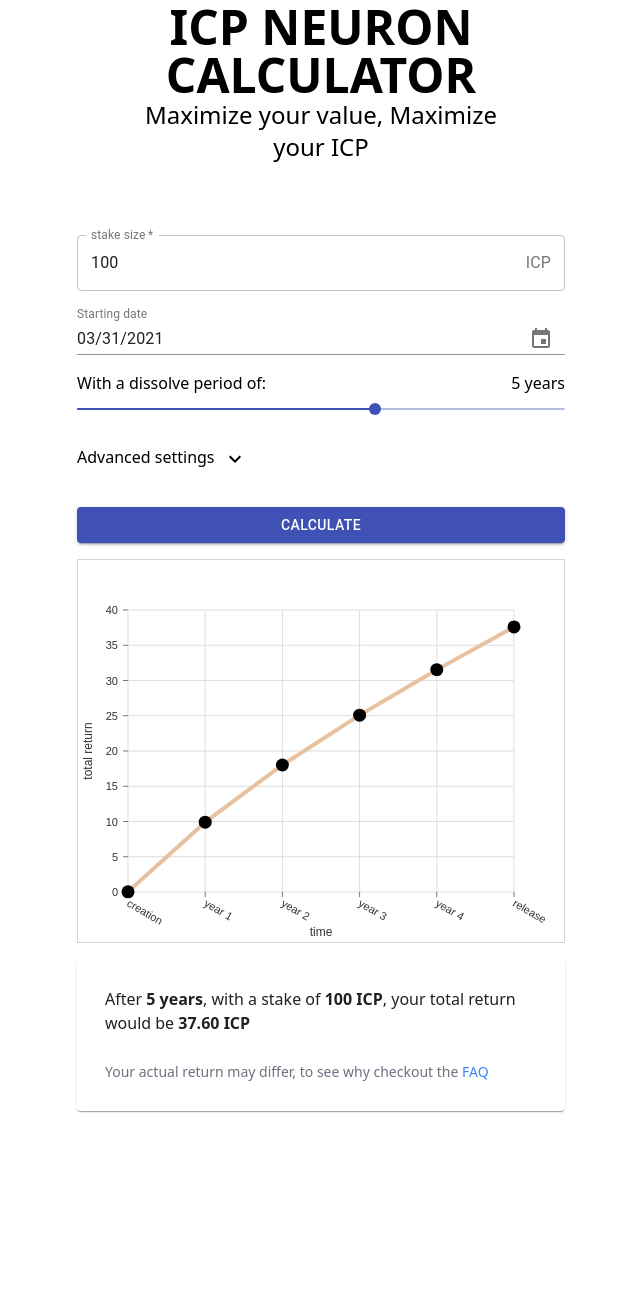
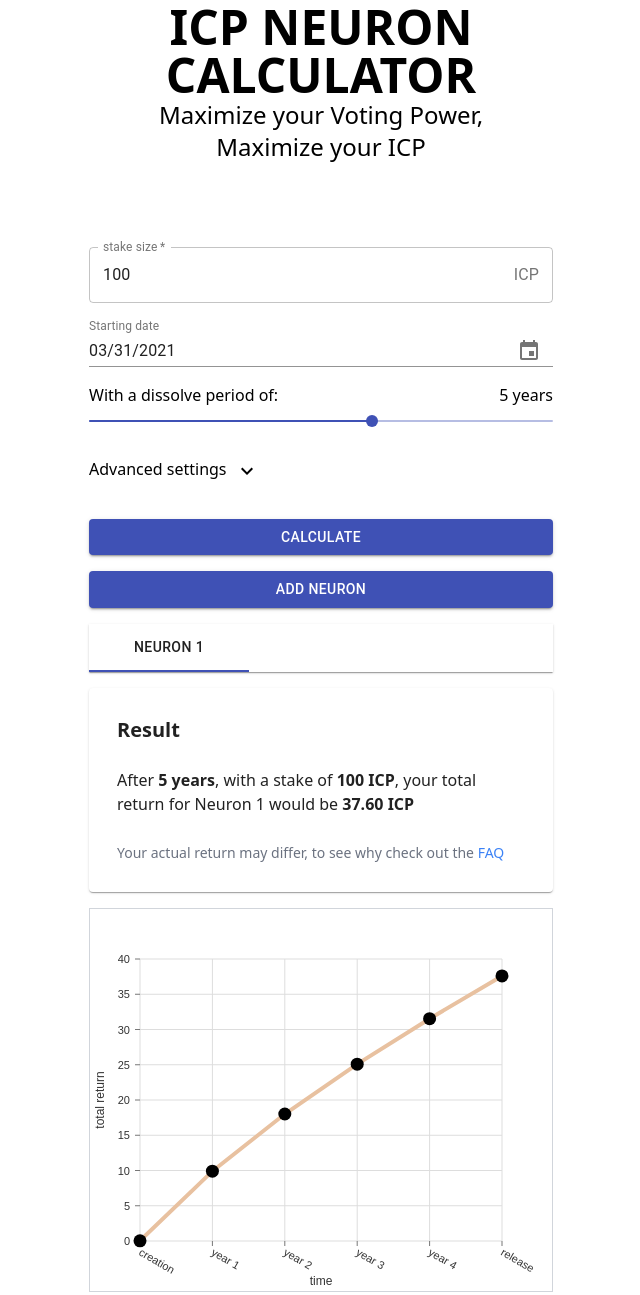
Before and after one commit to ocluf/stakingCalculator, a Gatsby site: page / in a window 1280 px wide. Shown: the part 309-1604 px from the top of the page, without its empty margins (319-959 px from the left). Before the commit the page ends 1432 px from the top, so only its background shows below. Built offline with nearby package versions, Linux system fonts and the light colour scheme; Gatsby itself is replaced by a stand-in of ours.

Commit message:
added add neuron button and a tab with the different current neurons

```diff
--- a/package.json
+++ b/package.json
@@ -18,6 +18,7 @@
     "@date-io/date-fns": "^1.0",
     "@material-ui/core": "^4.11.3",
     "@material-ui/icons": "^4.11.2",
+    "@material-ui/lab": "^4.0.0-alpha.57",
     "@material-ui/pickers": "^3.2.10",
     "@nivo/core": "^0.67.0",
     "@nivo/line": "^0.67.0",
--- a/src/components/CalculationOutcome.tsx
+++ b/src/components/CalculationOutcome.tsx
@@ -1,18 +1,28 @@
 import Card from "@material-ui/core/Card"
 import { Link } from "gatsby"
 import React from "react"
+import NumberFormat from "react-number-format"
 
-const CalculationOutcome = (props: { calcParams: CalculatorParameters | null; reward: string }) => {
+const CalculationOutcome = (props: { calcParams: CalculatorParameters | null; reward: string; neuronName: string }) => {
   return (
     <>
       {props.calcParams ? (
         <Card className="p-7">
-          After <span className="font-bold">{props.calcParams?.lockupPeriod} years</span>, with a stake of
-          <span className="font-bold"> {props.calcParams?.stakeSize} ICP</span>, your total return would be
-          <span className="font-bold"> {props.reward} ICP</span> <br></br>
+          <h1 className="font-bold text-xl">Result</h1>
+          <br /> After <span className="font-bold">{props.calcParams?.lockupPeriod} years</span>, with a stake of
+          <span className="font-bold">
+            {" "}
+            <NumberFormat value={props.calcParams?.stakeSize} thousandSeparator displayType={"text"}></NumberFormat> ICP
+          </span>
+          , your total return for {props.neuronName} would be
+          <span className="font-bold">
+            {" "}
+            <NumberFormat value={props.reward} thousandSeparator displayType={"text"}></NumberFormat> ICP
+          </span>{" "}
+          <br></br>
           <br></br>
           <span className="text-sm text-gray-500">
-            Your actual return may differ, to see why checkout the{" "}
+            Your actual return may differ, to see why check out the{" "}
             <Link className="text-blue-500 no-underline hover:underline" to="/FAQ/">
               FAQ
             </Link>
--- a/src/components/Header.tsx
+++ b/src/components/Header.tsx
@@ -4,7 +4,7 @@ const Header = () => {
   return (
     <div className="text-center p-14 flex-1">
       <h1 className="text-5xl font-bold"> ICP NEURON CALCULATOR</h1>
-      <h2 className="text-2xl">Maximize your value, Maximize your ICP</h2>
+      <h2 className="text-2xl">Maximize your Voting Power, Maximize your ICP</h2>
     </div>
   )
 }
--- /dev/null
+++ b/src/components/NeuronSelector.tsx
@@ -0,0 +1,7 @@
+import React from "react"
+
+const NeuronSelector = () => {
+  return <div>teasdasdst</div>
+}
+
+export default NeuronSelector
--- /dev/null
+++ b/src/components/Neurons.tsx
@@ -0,0 +1,86 @@
+import React from "react"
+import { useState } from "react"
+import { CalculatorParameters, Neuron } from "../types/types"
+import createDataPoints from "../components/calcdatapoints"
+import InputFields from "./inputFields/InputFields"
+import Chart from "./Chart"
+import CalculationOutcome from "./CalculationOutcome"
+import NeuronSelector from "./NeuronSelector"
+import TabContext from "@material-ui/lab/TabContext"
+import TabList from "@material-ui/lab/TabList"
+import TabPanel from "@material-ui/lab/TabPanel"
+import Tab from "@material-ui/core/Tab"
+import { Button, Paper } from "@material-ui/core"
+
+const Neurons = () => {
+  const standardParams = {
+    stakeSize: 100,
+    startDate: new Date("2021-03-31"),
+    lockupPeriod: 5.0,
+    votingPerc: 100,
+    stakedPerc: 90,
+    totalSupply: 476190476,
+  }
+
+  const [neurons, setNeurons]: [Array<Neuron>, Function] = useState([
+    {
+      params: standardParams,
+      data: [],
+      index: 0,
+    },
+  ])
+  const [index, setIndex]: [number, Function] = useState(0)
+  const reward = neurons[index].data.slice(-1)[0]?.y.toFixed(2)
+
+  const handleAddNeuron = () => {
+    const newNeurons = neurons.concat({ params: standardParams, data: [], index: neurons.length })
+    setNeurons(newNeurons)
+  }
+
+  const setCalcParams = (calcParams: CalculatorParameters) => {
+    const data = createDataPoints(calcParams)
+    const newNeurons = neurons.map(neuron => {
+      if (neuron.index === index) {
+        neuron.data = data
+        neuron.params = calcParams
+        return neuron
+      } else {
+        return neuron
+      }
+    })
+    setNeurons(newNeurons)
+  }
+
+  return (
+    <div className="flex flex-col p-3 space-y-4 max-w-lg mx-auto">
+      <InputFields calcParams={neurons[index].params} calculate={setCalcParams} />
+      <Button variant="contained" color="primary" onClick={handleAddNeuron}>
+        Add Neuron
+      </Button>
+      <TabContext value={index.toString()}>
+        <Paper square>
+          <TabList
+            selectionFollowsFocus
+            indicatorColor="primary"
+            onChange={(event, value) => setIndex(parseInt(value))}
+            aria-label="simple tabs example"
+          >
+            {neurons.map(neuron => (
+              <Tab key={neuron.index} label={"Neuron " + (neuron.index + 1)} value={neuron.index.toString()}></Tab>
+            ))}
+          </TabList>
+        </Paper>
+      </TabContext>
+      <CalculationOutcome
+        calcParams={neurons[index].params}
+        reward={reward ? reward : "0"}
+        neuronName={"Neuron " + (index + 1)}
+      />
+      <div className="border border-gray-300 w-full h-96">
+        <Chart data={neurons[index].data} />
+      </div>
+    </div>
+  )
+}
+
+export default Neurons
--- a/src/components/inputFields/InputFields.tsx
+++ b/src/components/inputFields/InputFields.tsx
@@ -9,14 +9,30 @@ import AdvancedSettings from "./AdvancedSettings"
 import { CalculatorParameters, NumberFormatCustomProps } from "../../types/types"
 import FormattedTextInput from "./FormattedTextInput"
 
-const InputFields = (props: { calculate: (x: CalculatorParameters) => void }) => {
-  // standard fields
-  const [stakeSize, setStake]: [string, Function] = useState("100")
-  const [selectedDate, setSelectedDate]: [Date, Function] = useState(new Date("2021-03-31"))
-  const [lockupPeriod, setPeriod]: [number, Function] = useState(5.0)
-  const [votingPerc, setVotingPerc]: [number, Function] = useState(100)
-  const [stakePerc, setStakePerc]: [number, Function] = useState(90)
-  const [totalSupply, setTotalSupply]: [string, Function] = useState("476,190,476")
+const InputFields = (props: { calcParams: CalculatorParameters; calculate: (x: CalculatorParameters) => void }) => {
+  const [calcParams, setCalcParams]: [CalculatorParameters, Function] = useState(props.calcParams)
+
+  const setStakeSize = (value: string) => {
+    const newStakeSize = parseInt(value.replace(/,/g, ""))
+    setCalcParams({ ...calcParams, stakeSize: newStakeSize })
+  }
+
+  const setLockupPeriod = (value: number) => {
+    setCalcParams({ ...calcParams, lockupPeriod: value })
+  }
+
+  const setTotalSupply = (value: string) => {
+    const newStakeSize = parseInt(value.replace(/,/g, ""))
+    setCalcParams({ ...calcParams, totalSupply: newStakeSize })
+  }
+
+  const setVotingPerc = (value: number) => {
+    setCalcParams({ ...calcParams, votingPerc: value })
+  }
+
+  const setStakedPerc = (value: number) => {
+    setCalcParams({ ...calcParams, stakedPerc: value })
+  }
 
   // advanced settings collapse
   const [open, setOpen] = useState(false)
@@ -24,23 +40,12 @@ const InputFields = (props: { calculate: (x: CalculatorParameters) => void }) =>
     setOpen(!open)
   }
 
-  const handleDateChange = date => {
-    setSelectedDate(date)
-  }
-
   useEffect(() => {
     handleCalculate()
   }, [])
 
   const handleCalculate = () => {
-    props.calculate({
-      stakeSize: parseInt(stakeSize.replace(/,/g, "")),
-      startDate: selectedDate,
-      lockupPeriod: lockupPeriod,
-      stakedPerc: stakePerc / 100,
-      votingPerc: votingPerc / 100,
-      totalSupply: parseInt(totalSupply.replace(/,/g, "")),
-    })
+    props.calculate(calcParams)
   }
 
   return (
@@ -49,10 +54,10 @@ const InputFields = (props: { calculate: (x: CalculatorParameters) => void }) =>
         id="ICP_Amount"
         label="stake size"
         variant="outlined"
-        value={stakeSize}
+        value={calcParams.stakeSize.toString()}
         type="number"
         placeholder="The number of ICP in the neuron"
-        onChange={e => setStake(e.target.value)}
+        onChange={e => setStakeSize(e.target.value)}
       />
       <MuiPickersUtilsProvider utils={DateFnsUtils}>
         <KeyboardDatePicker
@@ -62,8 +67,8 @@ const InputFields = (props: { calculate: (x: CalculatorParameters) => void }) =>
           margin="normal"
           id="date-picker-inline"
           label="Starting date"
-          value={selectedDate}
-          onChange={handleDateChange}
+          value={calcParams.startDate}
+          onChange={date => setCalcParams({ ...calcParams, startDate: date })}
           KeyboardButtonProps={{
             "aria-label": "change date",
           }}
@@ -71,9 +76,9 @@ const InputFields = (props: { calculate: (x: CalculatorParameters) => void }) =>
       </MuiPickersUtilsProvider>
       <PercentageSlider
         title={"With a dissolve period of:"}
-        percentage={lockupPeriod}
-        setPerc={setPeriod}
-        postfix={lockupPeriod > 1 ? " years" : " year"}
+        percentage={calcParams.lockupPeriod}
+        setPerc={setLockupPeriod}
+        postfix={calcParams.lockupPeriod > 1 ? " years" : " year"}
         min={0.3}
         max={8}
         step={0.1}
@@ -82,7 +87,7 @@ const InputFields = (props: { calculate: (x: CalculatorParameters) => void }) =>
       <AdvancedSettings open={open} handleExpand={handleExpand}>
         <PercentageSlider
           title="percentage of votes participated in:"
-          percentage={votingPerc}
+          percentage={calcParams.votingPerc}
           setPerc={setVotingPerc}
           postfix="%"
           max={100}
@@ -92,8 +97,8 @@ const InputFields = (props: { calculate: (x: CalculatorParameters) => void }) =>
         />
         <PercentageSlider
           title="percentage locked inside voting neurons:"
-          percentage={stakePerc}
-          setPerc={setStakePerc}
+          percentage={calcParams.stakedPerc}
+          setPerc={setStakedPerc}
           postfix="%"
           defaulValue={90}
           min={1}
@@ -103,9 +108,9 @@ const InputFields = (props: { calculate: (x: CalculatorParameters) => void }) =>
         <div>for now assumed constant total supply:</div>
         <FormattedTextInput
           required={true}
-          id="total supplyasd"
+          id="total supply"
           label="total supply"
-          value={totalSupply}
+          value={calcParams.totalSupply}
           placeholder="total number of tokens"
           type="number"
           onChange={e => setTotalSupply(e.target.value)}
--- a/src/pages/index.tsx
+++ b/src/pages/index.tsx
@@ -3,28 +3,14 @@ import React, { useState } from "react"
 import Banner from "../components/Banner"
 import InputFields from "../components/inputFields/InputFields"
 import Chart from "../components/Chart"
-import createDataPoints from "../components/calcdatapoints"
 import CalculationOutcome from "../components/CalculationOutcome"
+import Neurons from "../components/Neurons"
 
 export default function Home() {
-  const [chartData, setChartData] = useState([{ y: 1 }])
-  const [calcParameters, setCalcParameters]: [CalculatorParameters | null, Function] = useState(null)
-
-  const setCalcParams = (calcParams: CalculatorParameters) => {
-    const data = createDataPoints(calcParams)
-    setChartData(data)
-    setCalcParameters(calcParams)
-  }
-
   return (
     <div className="flex flex-col p-3 space-y-4 max-w-lg mx-auto">
       <Banner />
-      <InputFields calculate={setCalcParams} />
-
-      <div className="border border-gray-300 w-full h-96">
-        <Chart data={chartData} />
-      </div>
-      <CalculationOutcome calcParams={calcParameters} reward={chartData.slice(-1)[0].y.toFixed(2)} />
+      <Neurons />
     </div>
   )
 }
```
Also changed, not shown: src/types/types.d.ts (+11 -0 lines), 1 other file.
